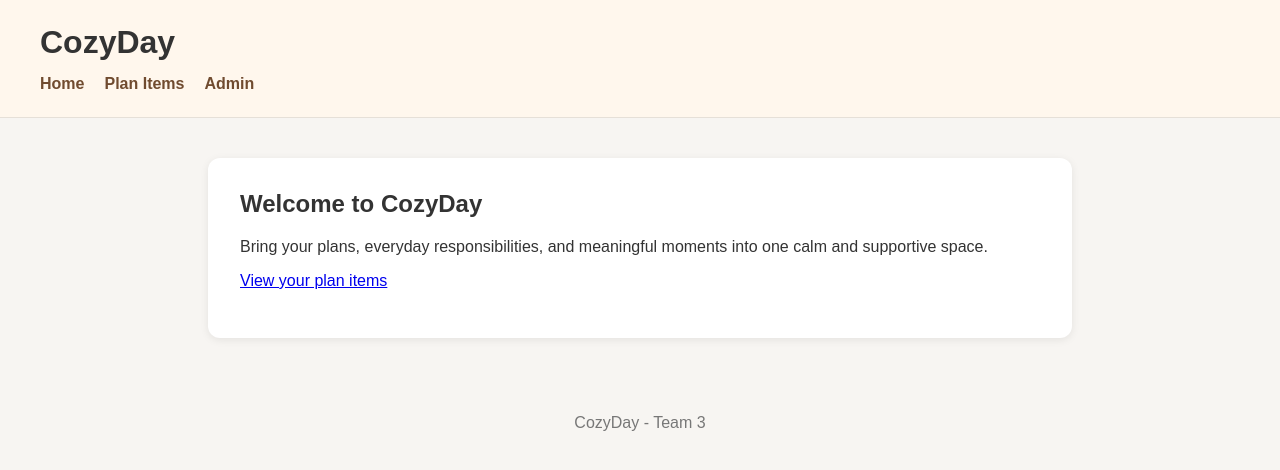
After one commit to AshleyZhou-31/3_CozyDay, a Django app: page / in a window 1280 px wide. The commit adds this page. Shown: the top 470 px of the page. Run offline with Django 5.2, Linux system fonts and the light colour scheme.

Commit message:
Implement navigation and PlanItem detail flow

```diff
--- a/cozyday/urls.py
+++ b/cozyday/urls.py
@@ -1,7 +1,10 @@
 from django.contrib import admin
 from django.urls import path, include
 
+from planner import views as planner_views
+
 urlpatterns = [
+    path('', planner_views.home, name='home'),
     path('admin/', admin.site.urls),
     path('planitems/', include('planner.urls')),
 ]
--- a/planner/models.py
+++ b/planner/models.py
@@ -1,5 +1,6 @@
 from django.conf import settings
 from django.db import models
+from django.urls import reverse
 
 
 class Category(models.Model):
@@ -85,6 +86,10 @@ class PlanItem(models.Model):
 
     def __str__(self):
         return self.title
+
+    def get_absolute_url(self):
+        """Return the canonical detail URL for this planning item."""
+        return reverse("planner:planitem-detail", kwargs={"pk": self.pk})
 
 
 class DailyCheckIn(models.Model):
--- a/planner/templates/base.html
+++ b/planner/templates/base.html
@@ -26,6 +26,23 @@
 
         header h1 {
             margin: 0;
+        }
+
+        nav {
+            display: flex;
+            gap: 20px;
+            margin-top: 14px;
+        }
+
+        nav a {
+            color: #704b2f;
+            font-weight: 600;
+            text-decoration: none;
+        }
+
+        nav a:hover,
+        nav a:focus {
+            text-decoration: underline;
         }
 
         main {
@@ -61,6 +78,11 @@
 
     <header>
         <h1>CozyDay</h1>
+        <nav aria-label="Main navigation">
+            <a href="{% url 'home' %}">Home</a>
+            <a href="{% url 'planner:planitem-list' %}">Plan Items</a>
+            <a href="{% url 'admin:index' %}">Admin</a>
+        </nav>
     </header>
 
     <main>
--- /dev/null
+++ b/planner/templates/planner/home.html
@@ -0,0 +1,14 @@
+{% extends "base.html" %}
+
+{% block title %}Home - CozyDay{% endblock %}
+
+{% block content %}
+<h2>Welcome to CozyDay</h2>
+<p>
+    Bring your plans, everyday responsibilities, and meaningful moments into
+    one calm and supportive space.
+</p>
+<p>
+    <a href="{% url 'planner:planitem-list' %}">View your plan items</a>
+</p>
+{% endblock %}
--- a/planner/templates/planner/planitem_list.html
+++ b/planner/templates/planner/planitem_list.html
@@ -10,7 +10,7 @@ Plan Items - CozyDay
 
 <ul>
     {% for item in items %}
-        <li>{{ item.title }}</li>
+        <li><a href="{{ item.get_absolute_url }}">{{ item.title }}</a></li>
     {% empty %}
         <li>No plan items available yet.</li>
     {% endfor %}
--- a/planner/urls.py
+++ b/planner/urls.py
@@ -2,9 +2,13 @@ from django.urls import path
 
 from . import views
 
+app_name = "planner"
+
 urlpatterns = [
+    path("", views.PlanItemListView.as_view(), name="planitem-list"),
     path("manual/", views.planitem_list_manual, name="planitem-manual"),
     path("render/", views.planitem_list_render, name="planitem-render"),
     path("cbv-base/", views.PlanItemListBaseView.as_view(), name="planitem-cbv-base"),
     path("cbv-generic/", views.PlanItemListView.as_view(), name="planitem-cbv-generic"),
+    path("<int:pk>/", views.PlanItemDetailView.as_view(), name="planitem-detail"),
 ]
--- a/planner/views.py
+++ b/planner/views.py
@@ -2,9 +2,14 @@ from django.http import HttpResponse
 from django.shortcuts import render
 from django.template import loader
 from django.views import View
-from django.views.generic import ListView
+from django.views.generic import DetailView, ListView
 
 from .models import PlanItem
+
+
+def home(request):
+    """Render the CozyDay landing page."""
+    return render(request, "planner/home.html")
 
 
 # View 1: FBV, manual HttpResponse
@@ -35,3 +40,9 @@ class PlanItemListView(ListView):
     model = PlanItem
     template_name = "planner/planitem_list.html"
     context_object_name = "items"
+
+
+class PlanItemDetailView(DetailView):
+    model = PlanItem
+    template_name = "planner/planitem_detail.html"
+    context_object_name = "item"
```
Also changed, not shown: docs/notes/notes.txt (+12 -0 lines), planner/templates/planner/planitem_detail.html (added, +32 -0 lines), planner/tests.py (+58 -1 lines), README.md.
